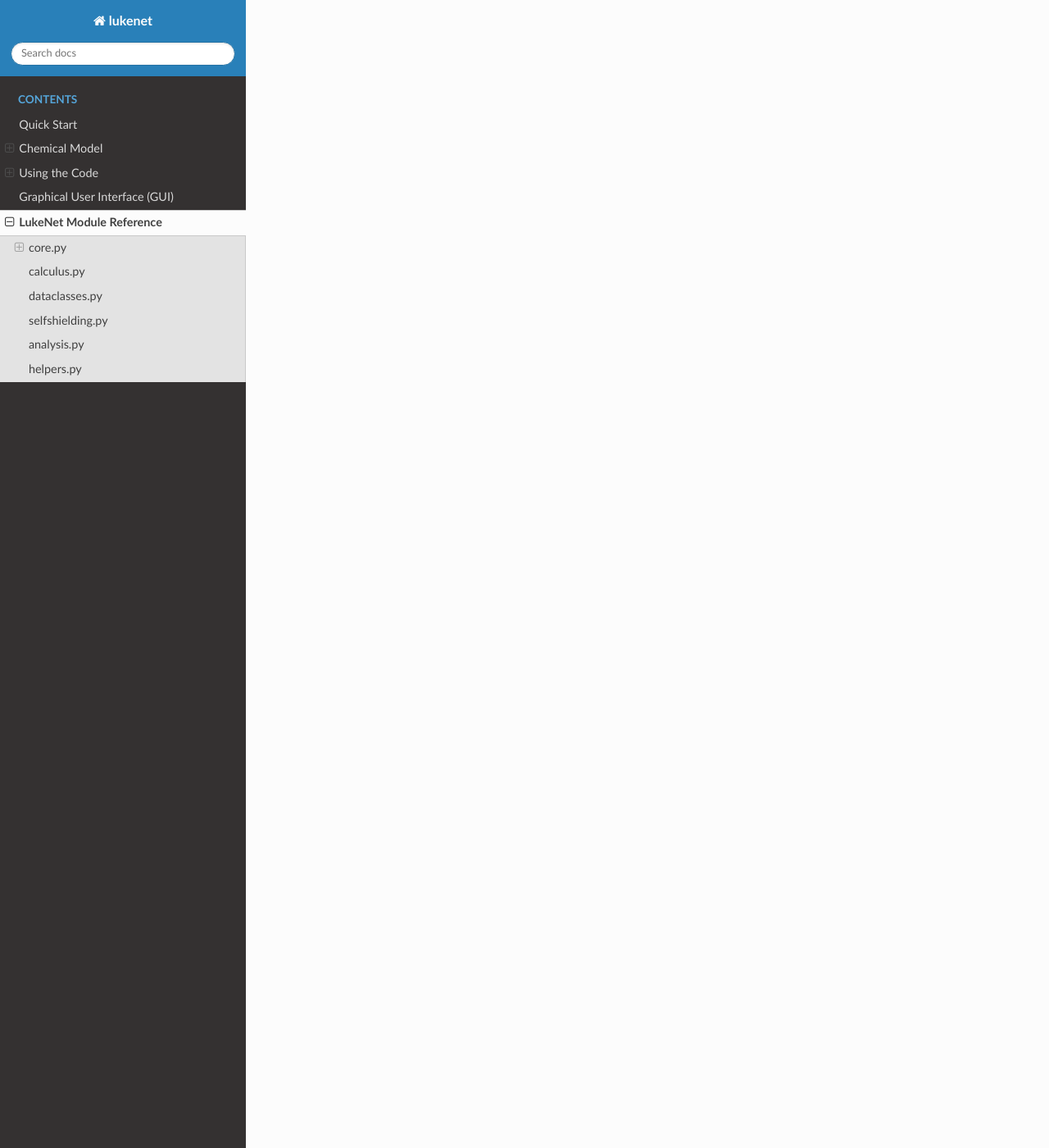
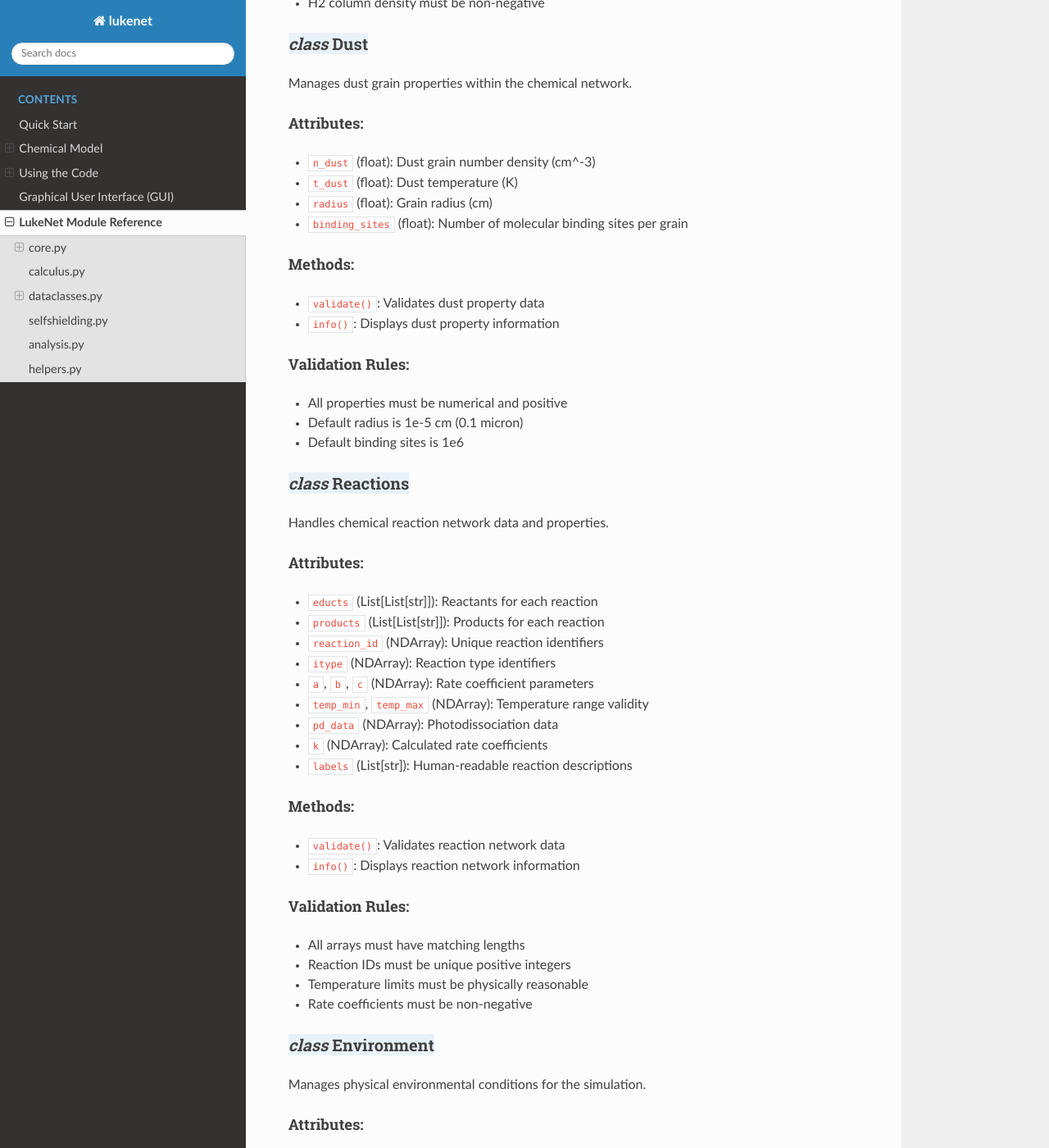
Before and after one commit to lukekeyte/lukenet-docs, a Sphinx documentation site: the page built from docs/lukenet_module_reference/index.md, in a window 1280 px wide and 1400 px high, scrolled down 4549 px. Shown: the whole window at 82% size. Built offline with Sphinx 7.4.7 and the Read the Docs theme 3.1.0, drawn with Linux system fonts in a browser that asks for light colours; some of the changed text lies outside the part shown.

```diff
--- a/docs/lukenet_module_reference/index.md
+++ b/docs/lukenet_module_reference/index.md
@@ -3,8 +3,6 @@
 ## core.py
 
 The core module implements the main chemical network solver functionality for LukeNet.
-
-
 
 ### <span style="background-color: #E9F2F9">*class* Lukenet</span>
 
@@ -106,7 +104,169 @@
 
 ## calculus.py
 
+
 ## dataclasses.py
+
+The `model_classes.py` module serves as the foundational data structure layer for the LukeNet astrochemical network solver. It implements a comprehensive set of Python dataclasses that define and manage the core components of the chemical network simulation.
+
+### <span style="background-color: #E9F2F9">*class* Elements</span>
+
+A container class for managing chemical elements data within the network.
+
+#### Attributes:
+- `name` (List[str]): List of chemical element names
+
+#### Methods:
+- `validate()`: Performs validation checks on element data
+- `info()`: Displays basic information about the elements
+
+#### Validation Rules:
+- Element names must be strings in a list format
+- Names cannot be empty
+- No duplicate element names allowed
+
+### <span style="background-color: #E9F2F9">*class* Species</span>
+
+Manages chemical species data and their properties within the network.
+
+#### Attributes:
+- `name` (List[str]): Chemical species names
+- `abundance` (NDArray): Species abundances relative to total H
+- `number` (NDArray): Number densities (cm^-3)
+- `mass` (NDArray): Masses in atomic mass units (amu)
+- `charge` (NDArray): Charges in elementary charge units (e)
+
+#### Methods:
+- `validate()`: Validates species data integrity
+- `info()`: Displays species information summary
+
+#### Validation Rules:
+- All arrays must match the length of name list
+- Abundances must be between 0 and 1
+- Number densities and masses must be positive
+- Charges must be whole numbers between -4 and +4
+
+### <span style="background-color: #E9F2F9">*class* Gas</span>
+
+Defines gas phase properties for the chemical network.
+
+#### Attributes:
+- `n_gas` (float): Gas number density (cm^-3)
+- `t_gas` (float): Gas temperature (K)
+- `h2_col` (float): H2 column density (cm^-2)
+
+#### Methods:
+- `validate()`: Validates gas property data
+- `info()`: Displays gas property information
+
+#### Validation Rules:
+- All properties must be numerical
+- Number density and temperature must be positive
+- H2 column density must be non-negative
+
+### <span style="background-color: #E9F2F9">*class* Dust</span>
+
+Manages dust grain properties within the chemical network.
+
+#### Attributes:
+- `n_dust` (float): Dust grain number density (cm^-3)
+- `t_dust` (float): Dust temperature (K)
+- `radius` (float): Grain radius (cm)
+- `binding_sites` (float): Number of molecular binding sites per grain
+
+#### Methods:
+- `validate()`: Validates dust property data
+- `info()`: Displays dust property information
+
+#### Validation Rules:
+- All properties must be numerical and positive
+- Default radius is 1e-5 cm (0.1 micron)
+- Default binding sites is 1e6
+
+### <span style="background-color: #E9F2F9">*class* Reactions</span>
+
+Handles chemical reaction network data and properties.
+
+#### Attributes:
+- `educts` (List[List[str]]): Reactants for each reaction
+- `products` (List[List[str]]): Products for each reaction
+- `reaction_id` (NDArray): Unique reaction identifiers
+- `itype` (NDArray): Reaction type identifiers
+- `a`, `b`, `c` (NDArray): Rate coefficient parameters
+- `temp_min`, `temp_max` (NDArray): Temperature range validity
+- `pd_data` (NDArray): Photodissociation data
+- `k` (NDArray): Calculated rate coefficients
+- `labels` (List[str]): Human-readable reaction descriptions
+
+#### Methods:
+- `validate()`: Validates reaction network data
+- `info()`: Displays reaction network information
+
+#### Validation Rules:
+- All arrays must have matching lengths
+- Reaction IDs must be unique positive integers
+- Temperature limits must be physically reasonable
+- Rate coefficients must be non-negative
+
+### <span style="background-color: #E9F2F9">*class* Environment</span>
+
+Manages physical environmental conditions for the simulation.
+
+#### Attributes:
+- `gtd` (float): Gas-to-dust mass ratio
+- `Av` (float): Visual extinction (magnitudes)
+- `G_0` (float): FUV radiation field (Habing units)
+- `G_0_unatt` (float): Unattenuated FUV field
+- `Zeta_X` (float): X-ray ionization rate (s^-1)
+- `Zeta_CR` (float): Cosmic ray ionization rate (s^-1)
+- `pah_ism` (float): PAH abundance relative to ISM
+- `dg100` (float): Normalized gas-to-dust ratio
+
+#### Methods:
+- `validate()`: Validates environmental conditions
+- `info()`: Displays environmental parameters
+
+#### Validation Rules:
+- All values must be numerical
+- Most parameters must be non-negative
+- Gas-to-dust ratio must be positive
+
+### <span style="background-color: #E9F2F9">*class* Parameters</span>
+
+Contains simulation parameters and physical constants.
+
+#### Attributes:
+##### Network Parameters:
+- `n_elements` (int): Number of chemical elements
+- `n_species` (int): Number of chemical species
+- `n_reactions` (int): Number of reactions
+
+##### Time Parameters:
+- `time_initial` (float): Initial time (seconds)
+- `time_final` (float): Final time (seconds)
+
+##### Physical Parameters:
+- `delta_v` (float): Velocity dispersion (km/s)
+- `av_nH` (float): Column to extinction conversion
+- `self_shielding` (bool): Self-shielding flag
+- `column` (bool): Column-based shielding flag
+
+##### Physical Constants:
+- `k_B` (float): Boltzmann constant (erg/K)
+- `yr_sec` (float): Seconds per year
+- `m_p` (float): Proton mass (g)
+
+#### Methods:
+- `validate()`: Validates parameter values
+- `info()`: Displays parameter information
+
+#### Validation Rules:
+- Network parameters must be non-negative integers
+- Time values must be positive with final > initial
+- Physical constants must be positive
+- Boolean flags must be proper boolean values
+
+
 
 ## selfshielding.py
 
```
Also changed, not shown: 1 other file.
